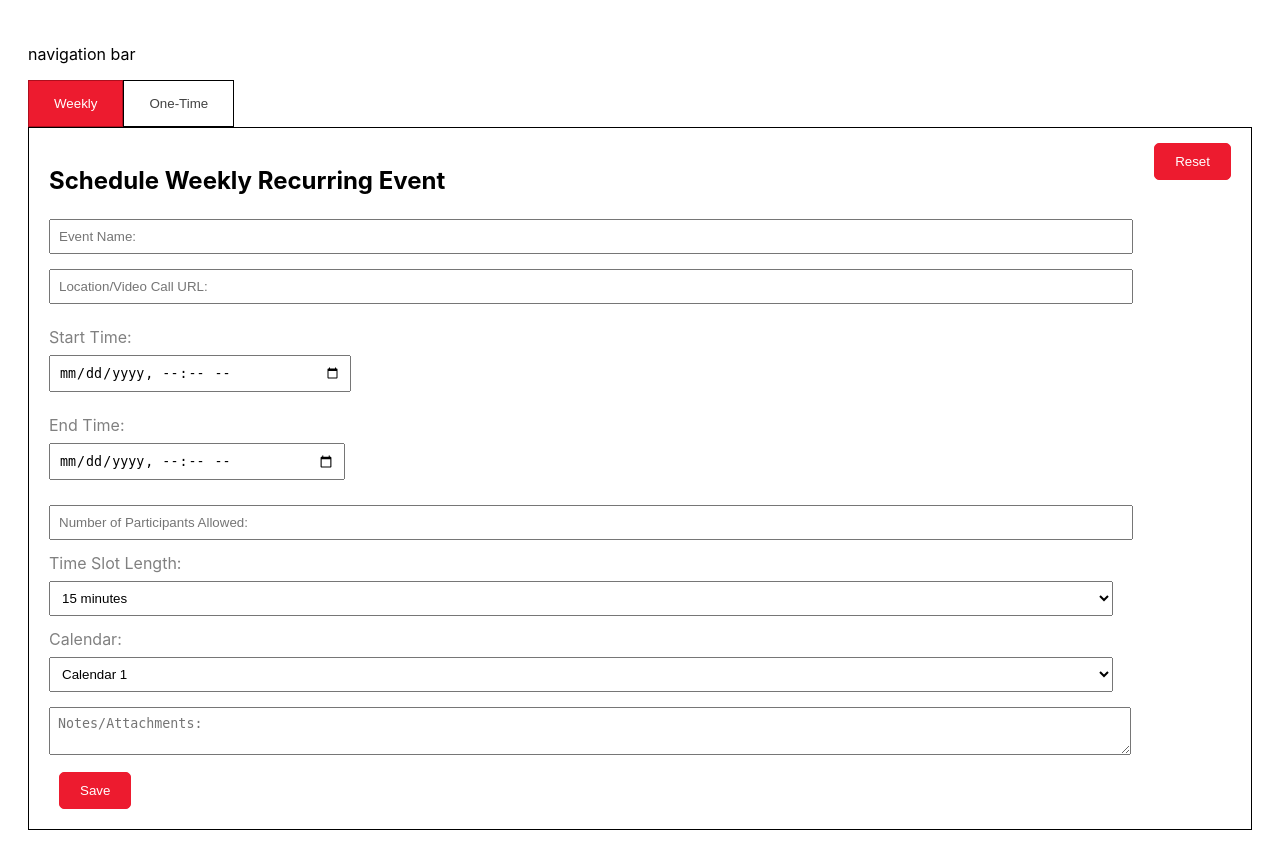
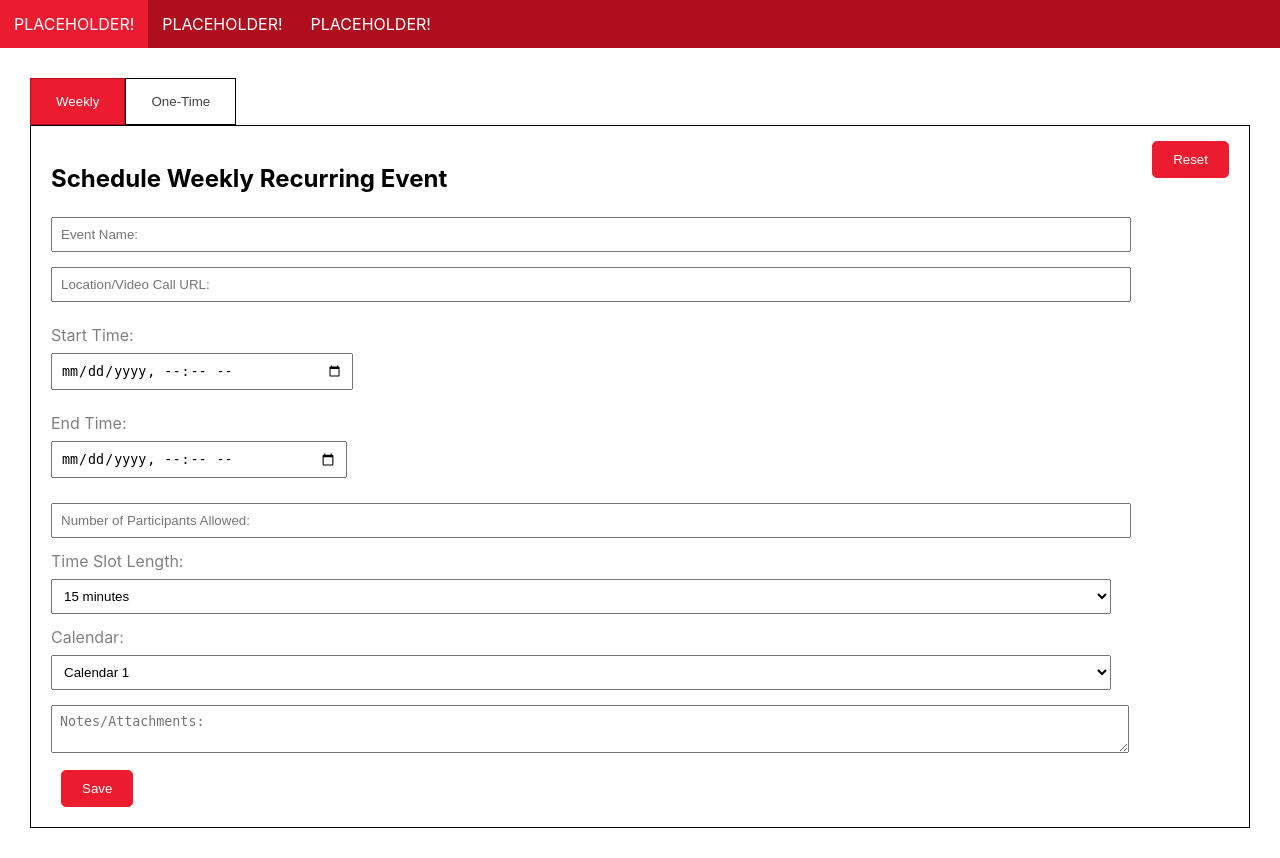
Before and after one commit to zu-greta/socs_sisters, a Django app: template django/blog/templates/blog/scheduling.html in a window 1280 px wide. Run offline with Django 5.2, Linux system fonts and the light colour scheme; the template is opened without the code that fills it, so the values that code supplies are empty.

Commit message:
scheduling pages nav-bar placeholder

```diff
--- a/django/blog/templates/blog/scheduling.html
+++ b/django/blog/templates/blog/scheduling.html
@@ -7,12 +7,16 @@
   <link rel="stylesheet" href="styles.css">
 </head>
 <body>
+    <!--navigation bar with logo and etc-->
+    <div id="nav-bar">
+        <a href="#">PLACEHOLDER!</a>
+        <a href="#">PLACEHOLDER!</a>
+        <a href="#">PLACEHOLDER!</a>
+    </div>
+
 <div id="background-container">
-    <!-- Header Section -->
-    <header>
-        <!--navigation bar with logo and etc-->
-        <p>navigation bar</p>
-    </header>
+
+
   <!-- Recurring and One-Time Toggle -->
   <div class="toggle-container">
     <button id="weekly-btn" class="toggle-btn active">Weekly</button>
--- a/django/blog/templates/blog/styles.css
+++ b/django/blog/templates/blog/styles.css
@@ -3,12 +3,17 @@ body {
     font-family: 'Inter', Helvetica, sans-serif;
     background-color: #ffffff;
     color: #000;
-    padding: 20px;
+    margin: 0;
   }
 
   #background-container.disabled {
     pointer-events: none;
     opacity: 0.5;
+  }
+
+  #background-container {
+    padding: 30px;
+    margin: auto;
   }
 
   /* Toggle Buttons */
@@ -89,6 +94,33 @@ body {
     position: relative;
   }
 
+  #nav-bar {
+    position: sticky;
+    top: 0;
+    overflow: hidden;
+    background-color: #ae0e1d;
+  }
+
+  #nav-bar a {
+    float: left;
+    display: block;
+    color: #ffffff;
+    text-align: center;
+    padding: 14px;
+    text-decoration: none;
+  }
+
+  #nav-bar a:hover {
+    background-color: #ed1b2f;
+    color: #ffffff;
+  }
+
+  #nav-bar a.active {
+    background-color: #ed1b2f;
+    color: white;
+  }
+
+
   label {
     display: block;
     margin: 10px 0;
```
